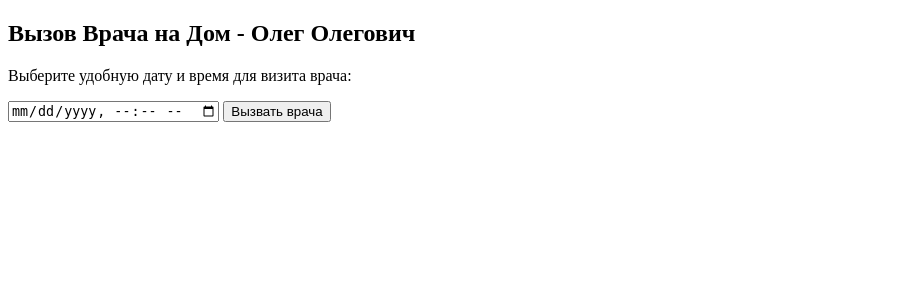
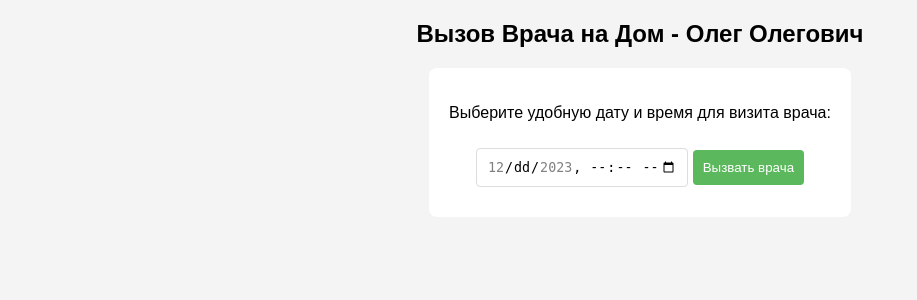
Before and after one commit to Bagautdino/DoctorOnDemand, a Flask app: page /call_doctor/1 in a window 1280 px wide. Shown: the top 300 px of the page, without its empty margins (0-917 px from the left). Run offline with Flask 2, Linux system fonts and the light colour scheme; a user stored in the database is signed in; data comes from the database, SQL or seed files in the repository; both versions use the stored data as it was after the commit.

Commit message:
Add files via upload

```diff
--- /dev/null
+++ b/requerements.txt
@@ -0,0 +1,4 @@
+Flask==1.1.2
+Flask-Login==0.5.0
+Flask-SQLAlchemy==2.4.4
+Werkzeug==1.0.1
--- a/templates/call_doctor.html
+++ b/templates/call_doctor.html
@@ -1,16 +1,83 @@
-<!-- templates/call_doctor.html -->
 <!DOCTYPE html>
 <html>
 <head>
     <title>Вызов Врача на Дом</title>
-    <!-- Стили -->
+    <style>
+        body {
+            font-family: Arial, sans-serif;
+            background-color: #f4f4f4;
+            text-align: center;
+        }
+
+        form {
+            background: white;
+            padding: 20px;
+            border-radius: 8px;
+            display: inline-block;
+        }
+
+        input[type=datetime-local], input[type=submit] {
+            padding: 10px;
+            margin: 10px 0;
+            border: 1px solid #ddd;
+            border-radius: 4px;
+        }
+
+        input[type=submit] {
+            cursor: pointer;
+            background-color: #5cb85c;
+            color: white;
+            border: none;
+        }
+
+        input[type=submit]:hover {
+            background-color: #4cae4c;
+        }
+
+        .success-message {
+            display: none;
+            color: green;
+            margin-top: 20px;
+        }
+    </style>
 </head>
 <body>
     <h2>Вызов Врача на Дом - {{ doctor.name }}</h2>
-    <form action="{{ url_for('call_doctor', doctor_id=doctor.id) }}" method="post">
+    <form id="appointmentForm" action="{{ url_for('call_doctor', doctor_id=doctor.id) }}" method="post">
         <p>Выберите удобную дату и время для визита врача:</p>
-        <input type="datetime-local" name="date" required>
+        <input type="datetime-local" name="date" id="dateInput" min="" max="" required>
         <input type="submit" value="Вызвать врача">
     </form>
+
+    <div class="success-message" id="successMessage">
+        Вы успешно записались!
+    </div>
+
+    <script>
+        var today = new Date();
+        var nextWeek = new Date(today.getFullYear(), today.getMonth(), today.getDate() + 7);
+
+        var formatDate = function(date) {
+            var day = ('0' + date.getDate()).slice(-2);
+            var month = ('0' + (date.getMonth() + 1)).slice(-2);
+            var year = date.getFullYear();
+            var hours = ('0' + date.getHours()).slice(-2);
+            var minutes = ('0' + date.getMinutes()).slice(-2);
+            return year + '-' + month + '-' + day + 'T' + hours + ':' + minutes;
+        };
+
+        document.getElementById('dateInput').min = formatDate(today);
+        document.getElementById('dateInput').max = formatDate(nextWeek);
+
+        document.getElementById('appointmentForm').addEventListener('submit', function(event) {
+            event.preventDefault();
+
+            document.getElementById('successMessage').style.display = 'block';
+
+            setTimeout(function() {
+                window.location.href = '/search';
+            }, 3000);
+        });
+    </script>
 </body>
 </html>
```
Also changed, not shown: instance/mydatabase.db.
